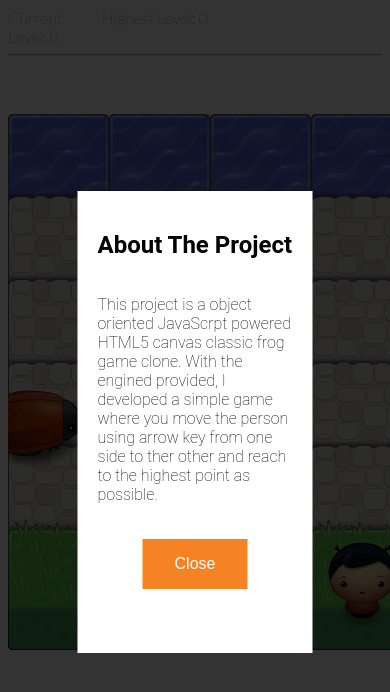
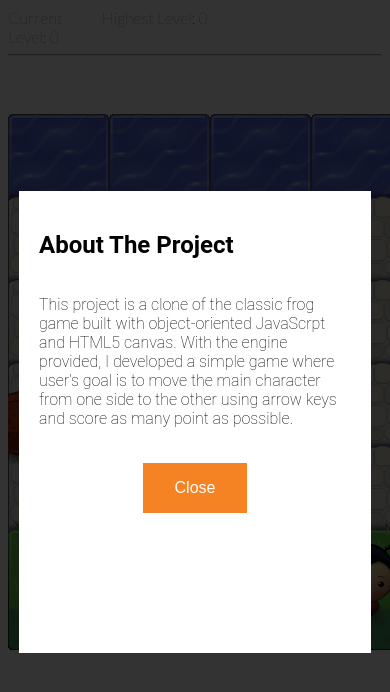
Before and after one commit to markchen555/Classic-Arcade-Game-Clone-Project, a plain HTML site: page index.html in a window 390 px wide. Shown: the top 692 px of the page. Drawn offline with Linux system fonts and the light colour scheme.

Commit message:
Doc: Implement media tag for popup content

```diff
--- a/css/style.css
+++ b/css/style.css
@@ -53,6 +53,14 @@ body {
     text-align: left;
 }
 
+@media only screen and (max-width: 900px) {
+    .modalconent {
+      width: 80%;
+      height: 50%;
+      padding: 20px;
+    }
+  }
+
 .modalconent h2 {
   color: #000;
   padding: 10px 0px 10px 0px;
--- a/index.html
+++ b/index.html
@@ -3,6 +3,9 @@
 <head>
     <meta charset="UTF-8">
     <title>Effective JavaScript: Frogger</title>
+    <meta name="author" content="Mark Chen">
+    <meta name="description" content="I’m Mark a front end developer based in Los Angeles, working across greater Los Angeles area">
+    <meta name="Copyright" content="Copyright Mark Chen 2017. All Rights Reserved.">
     <link rel="stylesheet" href="css/style.css">
     <link href="https://fonts.googleapis.com/css?family=Lato:100, 300" rel="stylesheet">
 </head>
@@ -16,7 +19,7 @@
             <div class="modalconent">
                 <h2>About The Project</h2>
                 <br>
-                <p>This project is a object oriented JavaScrpt powered HTML5 canvas classic frog game clone. With the engined provided, I developed a simple game where you move the person using arrow key from one side to ther other and reach to the highest point as possible.</p>
+                <p>This project is a clone of the classic frog game built with object-oriented JavaScrpt and HTML5 canvas. With the engine provided, I developed a simple game where user’s goal is to move the main character from one side to the other  using arrow keys and score as many point as possible.</p>
                 <br>
                 <button id="exit">Close</button>
             </div>
```
